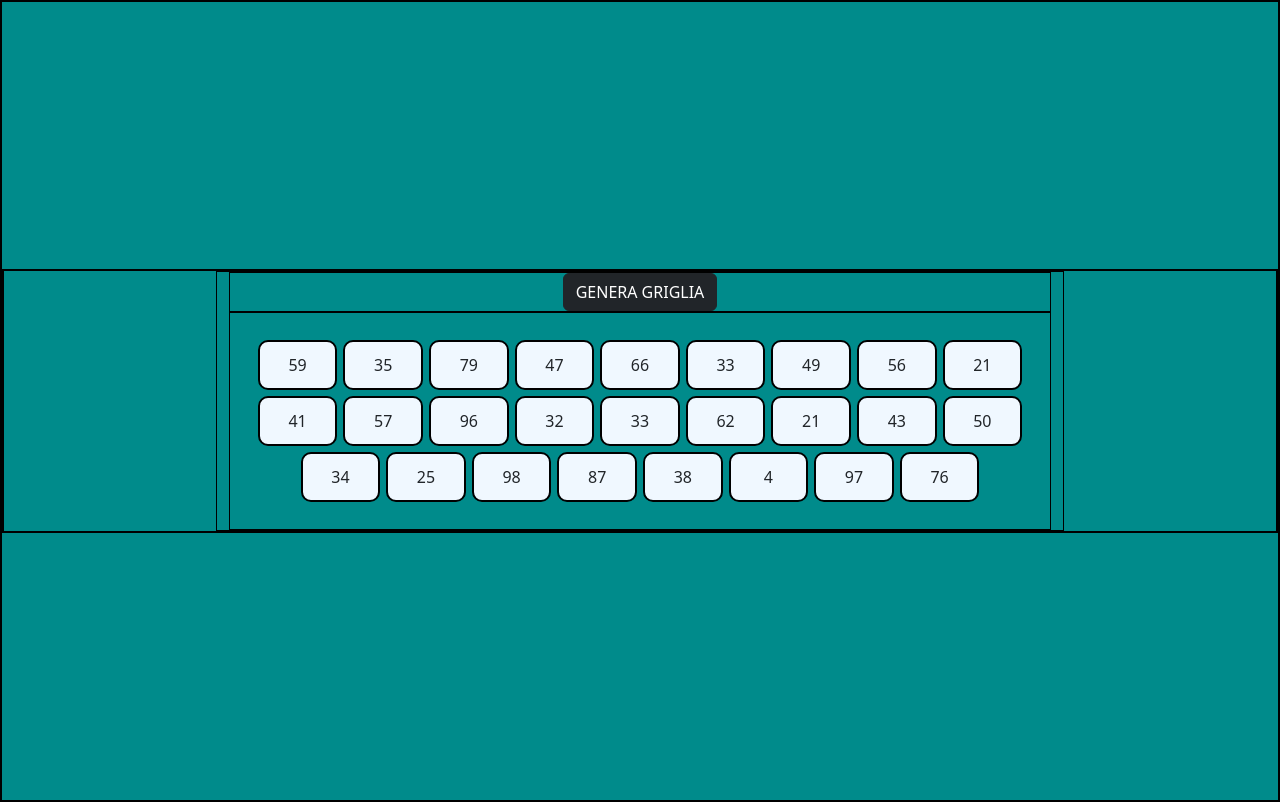
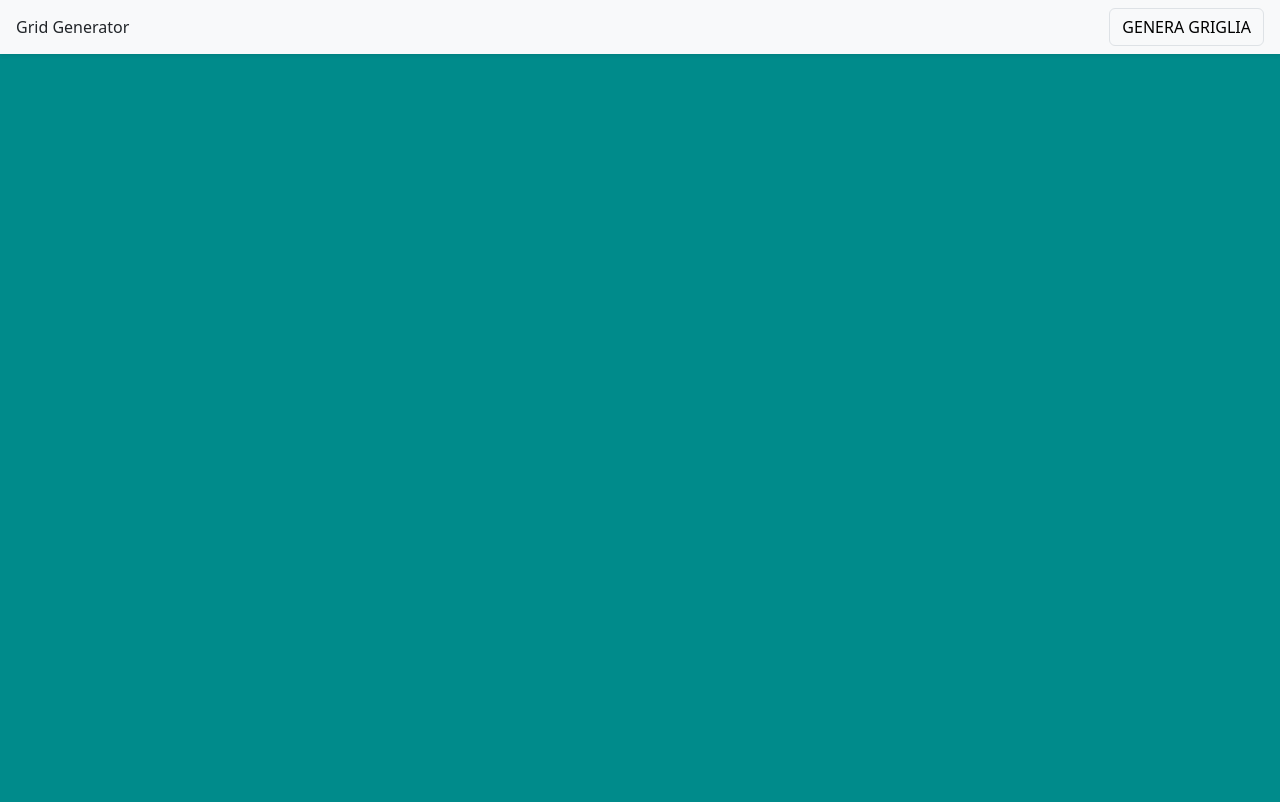
Before and after one commit to eferreiradel/js-campominato-grid, a plain HTML site: page index.html in a window 1280 px wide. Drawn offline with nearby package versions, Linux system fonts and the light colour scheme.

Commit message:
feat[JS]: aggiunto bottone che genera la griglia

```diff
--- a/css/style.css
+++ b/css/style.css
@@ -3,7 +3,7 @@ body {
 }
 
 * {
-  border: 1px solid black;
+  /* border: 1px solid black; */
   box-sizing: border-box;
 }
 
@@ -12,15 +12,17 @@ body {
 }
 
 .card {
-  border: 2px solid rgb(0, 0, 0);
-  border-radius: 10px;
+  border: 1px solid rgb(0, 0, 0);
   background-color: aliceblue;
-  height: 50px;
-  margin: 3px;
-  width: 10%;
+  height: 20px;
+  width: calc(100% / 10);
   display: flex;
+  padding: 1em;
   align-items: center;
   justify-content: center;
+}
+.btn {
+  border-radius: 0;
 }
 .card--active {
   color: white;
--- a/index.html
+++ b/index.html
@@ -17,17 +17,19 @@
     <!-- ....Js script.... -->
     <script src="index.js" defer async></script>
   </head>
-  <body class="d-flex vh-100 align-items-center">
-    <div class="container-fluid">
+  <body class="vh-100 align-items-center">
+    <div class="navbar bg-light shadow-sm px-3">
+      Grid Generator
+      <button class="btn rounded btn-light border" id="btnGridGenerator">
+        GENERA GRIGLIA
+      </button>
+    </div>
+    <div class="container-fluid my-5">
       <div class="row justify-content-center">
-        <div class="col-8">
-          <div class="container-fluid d-flex justify-content-center">
-            <button class="btn btn-dark" id="btnGridGenerator">
-              GENERA GRIGLIA
-            </button>
-          </div>
+        <div class="col-11 col-md-5 col-lg-4">
+          <div class="container-fluid d-flex justify-content-center"></div>
           <div
-            class="container-fluid py-4 d-flex justify-content-center"
+            class="container-fluid pt-3 d-flex justify-content-center p-0"
             id="gridContainer"
           ></div>
         </div>
--- a/index.js
+++ b/index.js
@@ -1,26 +1,16 @@
-/* To dos's
-
-create un layout in html con un bottone
-creare una classe estetica per le caselle
-
-
-Il bottone una volta premuto carica una funzine:
-    la funzione appende a un container vuoto le caselle
-
-
-*/
-
 console.log("run -- OK");
 
 //bottoni
 let btnGridGenerator = document.querySelector("#btnGridGenerator");
 let gridContainer = document.querySelector("#gridContainer");
-generateGridTiem(25);
 
-function generateGridTiem(cells) {
+let celle = 100 - 1;
+btnGridGenerator.addEventListener("click", generateGrid);
+
+function generateGrid() {
   //craezione della cella
 
-  for (counter = 0; counter <= cells; counter++) {
+  for (counter = 0; counter <= celle; counter++) {
     let gridItem = document.createElement("button");
     gridItem.classList.add("card", "btn");
     gridItem.innerHTML = generateRandomInt();
```
